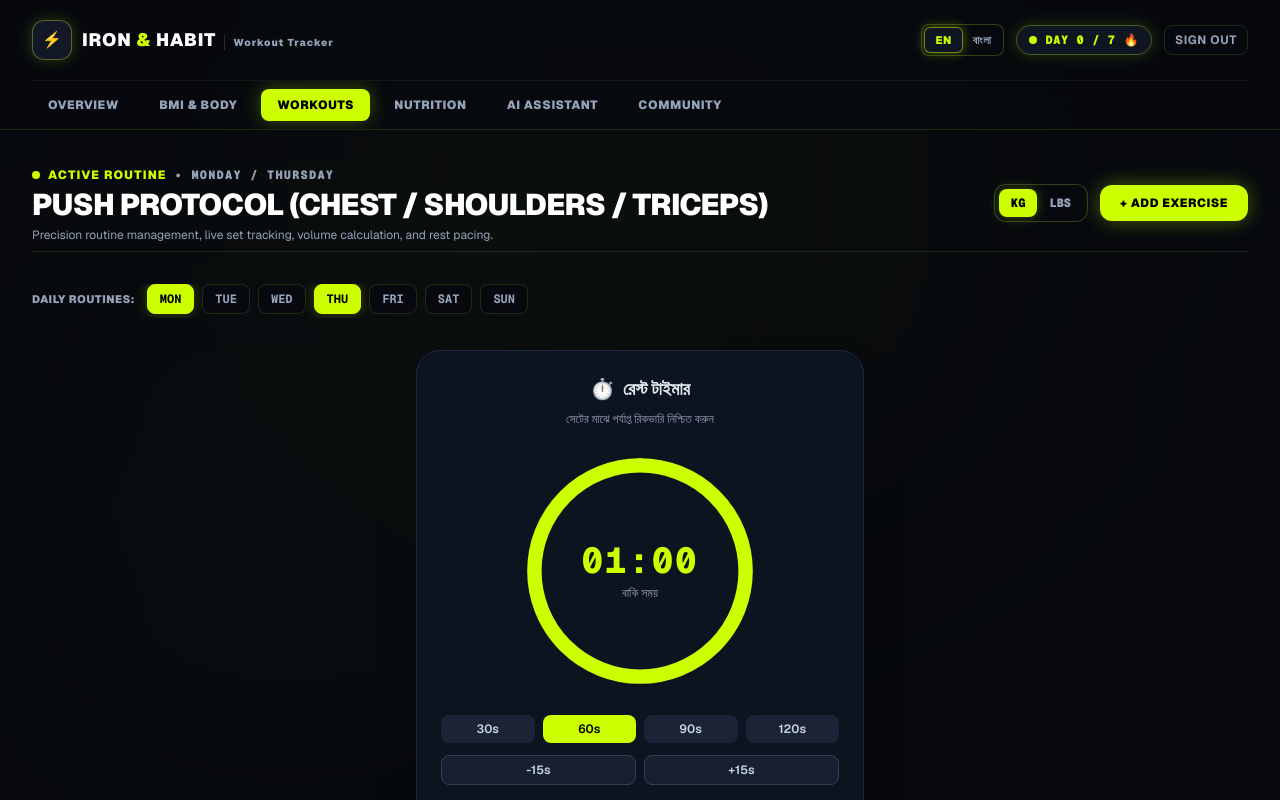
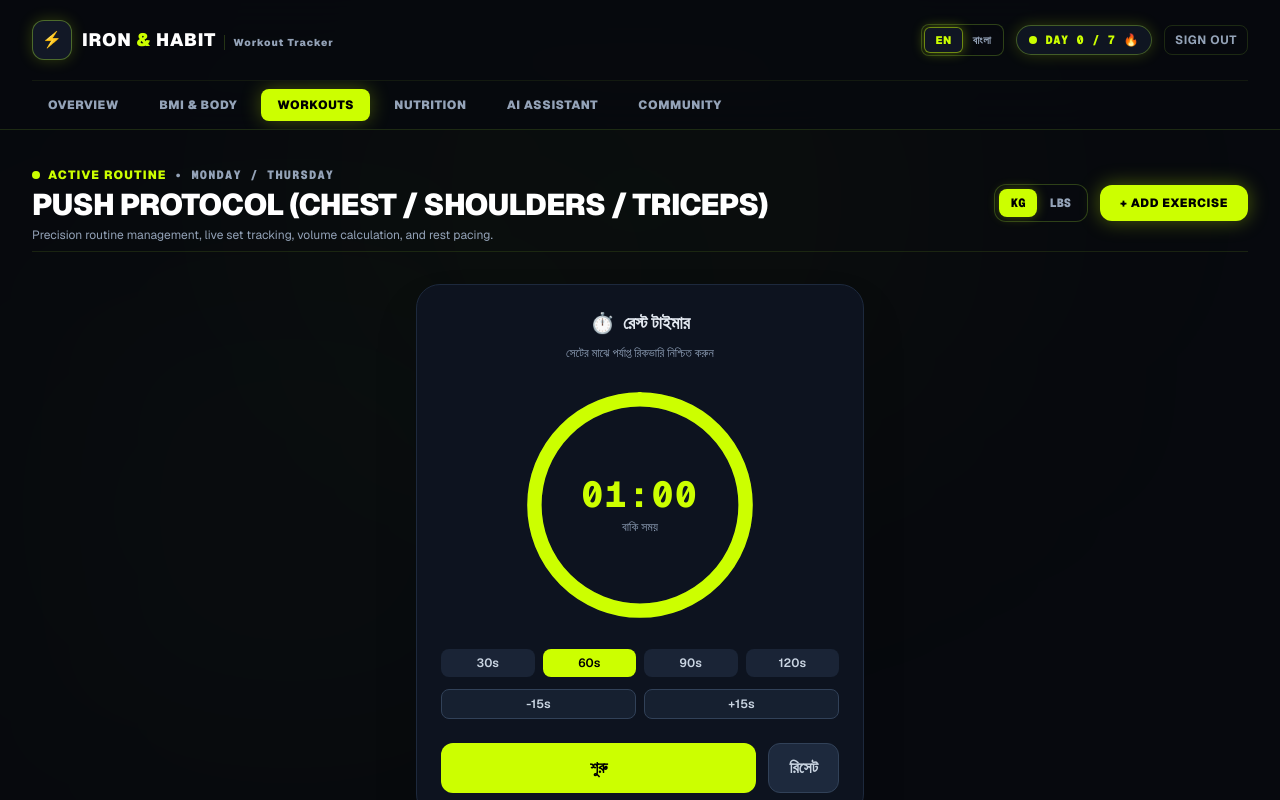
Before and after one commit to 013siam11932412-dev/ironandhabit, a Next.js app: page /dashboard/workouts in a window 1280 px wide. Shown: the top 800 px of the page. Built offline with nearby package versions, Linux system fonts and the light colour scheme; no server answers.

Commit message:
feat(workout): remove daily routine day selector safely

```diff
--- a/src/app/dashboard/workouts/page.tsx
+++ b/src/app/dashboard/workouts/page.tsx
@@ -341,15 +341,6 @@ export default function WorkoutPlannerPage() {
     { name: dict.community, href: "/dashboard/community" },
   ];
 
-  const daysOfWeek = [
-    { id: "push", labelEn: "MON", labelBn: "সোম", routineId: "push" },
-    { id: "pull", labelEn: "TUE", labelBn: "মঙ্গল", routineId: "pull" },
-    { id: "legs", labelEn: "WED", labelBn: "বুধ", routineId: "legs" },
-    { id: "push2", labelEn: "THU", labelBn: "বৃহ", routineId: "push" },
-    { id: "pull2", labelEn: "FRI", labelBn: "শুক্র", routineId: "pull" },
-    { id: "legs2", labelEn: "SAT", labelBn: "শনি", routineId: "legs" },
-    { id: "rest", labelEn: "SUN", labelBn: "রবি", routineId: "rest" },
-  ];
 
   return (
     <div className="relative min-h-screen bg-[#07090e] text-[#f9fafb] flex flex-col justify-between selection:bg-[#ccff00] selection:text-black">
@@ -524,33 +515,6 @@ export default function WorkoutPlannerPage() {
           </div>
         </section>
 
-        {/* 2. Daily Routine Template Pills & Day of Week Selector */}
-        <section className="space-y-3">
-          {/* Day of Week Quick Switcher */}
-          <div className="flex items-center gap-2 overflow-x-auto pb-1">
-            <span className="text-[11px] font-black uppercase tracking-wider text-[#94a3b8] whitespace-nowrap mr-1">
-              {dict.dailyRoutines}:
-            </span>
-            {daysOfWeek.map((day) => {
-              const isSelected = activeRoutineId === day.routineId;
-              return (
-                <button
-                  key={day.id}
-                  type="button"
-                  onClick={() => setActiveRoutineId(day.routineId)}
-                  className={`px-3 py-1.5 rounded-lg text-xs font-mono font-bold uppercase transition-all whitespace-nowrap border ${
-                    isSelected
-                      ? "bg-[#ccff00] text-black border-[#ccff00] shadow-[0_0_12px_rgba(204,255,0,0.25)]"
-                      : "bg-[#07090e] border-[rgba(163,230,53,0.15)] text-[#94a3b8] hover:text-white"
-                  }`}
-                >
-                  {language === "bn" ? day.labelBn : day.labelEn}
-                </button>
-              );
-            })}
-          </div>
-
-        </section>
 
         {/* 3. Built-In Rest Timer */}
         <section className="flex justify-center">
```
